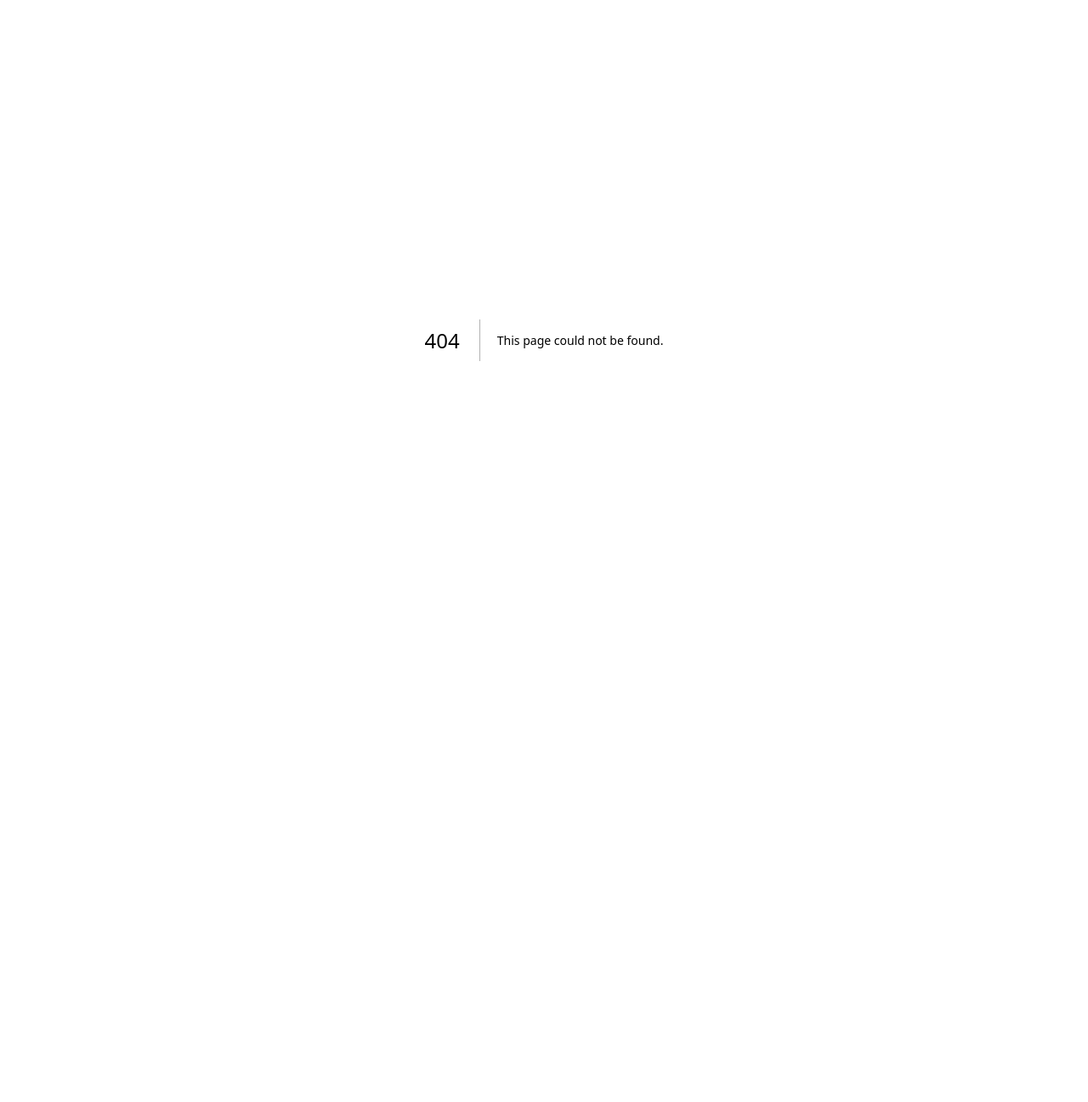
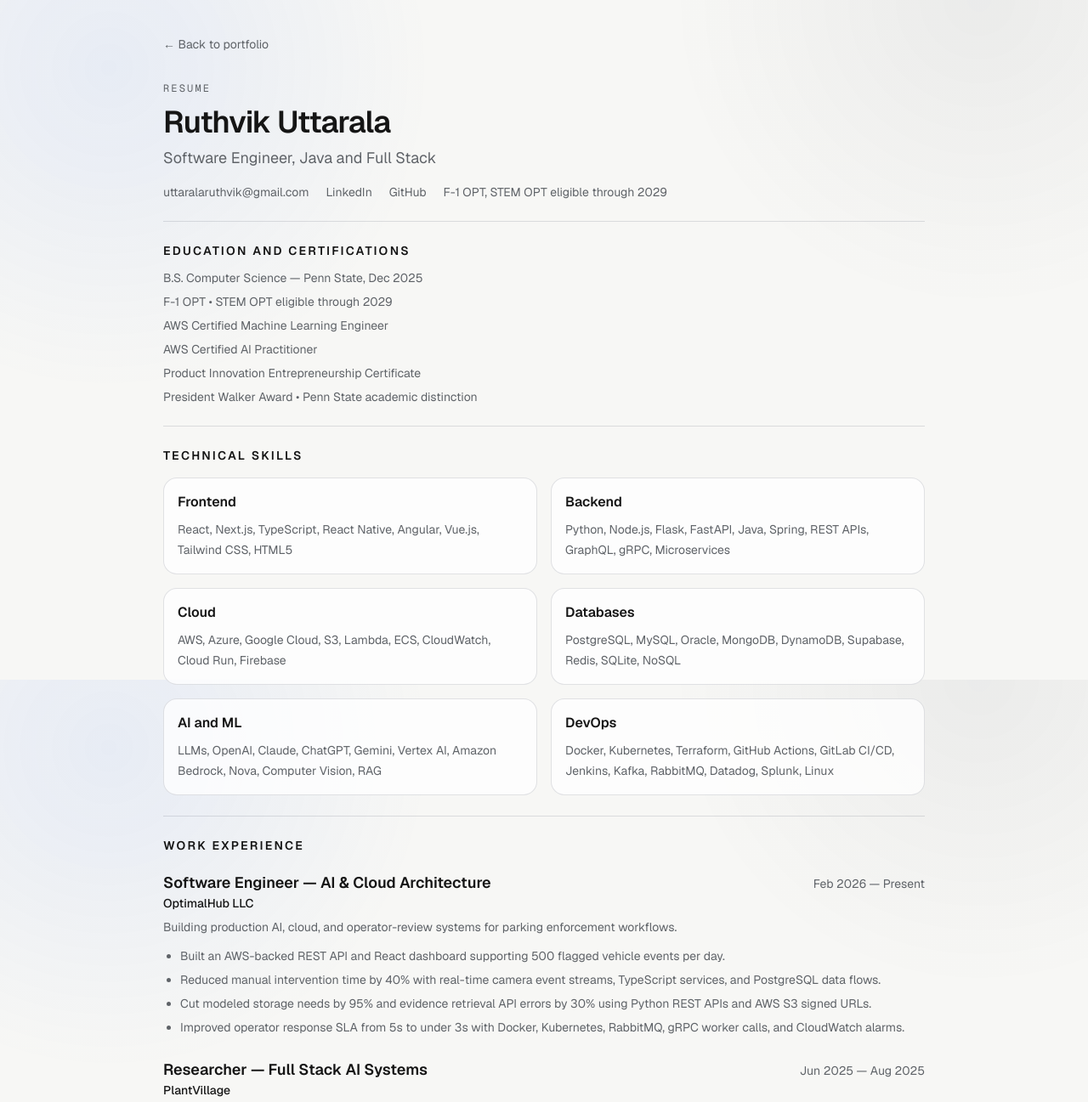
Before and after one commit to Ruthvik-Uttarala/ruthvik-portfolio, a Next.js app: page /resume in a window 1280 px wide. Before the commit this address had no page. Shown: the top 1297 px of the page at 85% size. Before the commit the page ends 800 px from the top, so only its background shows below. Built offline with nearby package versions, Linux system fonts and the light colour scheme.

Commit message:
Update portfolio with latest resume content

```diff
--- a/app/globals.css
+++ b/app/globals.css
@@ -1,18 +1,18 @@
 @import "tailwindcss";
 
 :root {
-  --bg: #0e0d0b;
-  --text: #f2eee7;
-  --muted: #9c978f;
-  --accent: #c87842;
-  --accent-soft: rgba(224, 151, 92, 0.45);
-  --steel: #718aa3;
-  --line: rgba(242, 238, 231, 0.14);
-  --line-soft: rgba(242, 238, 231, 0.06);
-  --surface: rgba(27, 24, 20, 0.62);
-  --surface-elev: rgba(37, 32, 28, 0.64);
-  --surface-hover: rgba(54, 47, 40, 0.56);
-  --surface-transparent: rgba(11, 10, 8, 0.62);
+  --bg: #f7f7f5;
+  --text: #151515;
+  --muted: #5f6368;
+  --accent: #2563eb;
+  --accent-soft: rgba(37, 99, 235, 0.26);
+  --steel: #475569;
+  --line: rgba(15, 23, 42, 0.12);
+  --line-soft: rgba(15, 23, 42, 0.07);
+  --surface: rgba(255, 255, 255, 0.76);
+  --surface-elev: rgba(255, 255, 255, 0.92);
+  --surface-hover: rgba(241, 245, 249, 0.96);
+  --surface-transparent: rgba(255, 255, 255, 0.72);
 }
 
 @theme inline {
@@ -23,7 +23,10 @@
 }
 
 body {
-  background: var(--bg);
+  background:
+    radial-gradient(circle at 10% 10%, rgba(37, 99, 235, 0.08), transparent 28%),
+    radial-gradient(circle at 90% 0%, rgba(15, 23, 42, 0.05), transparent 26%),
+    var(--bg);
   color: var(--text);
   font-family: var(--font-geist-sans), "Inter", ui-sans-serif, system-ui;
 }
@@ -33,7 +36,7 @@
 }
 
 .grain {
-  background-image: radial-gradient(rgba(255, 255, 255, 0.1) 0.5px, transparent 0.5px);
+  background-image: radial-gradient(rgba(15, 23, 42, 0.08) 0.5px, transparent 0.5px);
   background-size: 2px 2px;
 }
 
@@ -44,8 +47,13 @@
 
 a:focus-visible,
 button:focus-visible {
-  box-shadow: 0 0 0 2px rgba(224, 151, 92, 0.4);
+  box-shadow: 0 0 0 2px rgba(37, 99, 235, 0.36);
   border-radius: 10px;
+}
+
+::selection {
+  background: rgba(37, 99, 235, 0.18);
+  color: var(--text);
 }
 
 @media (prefers-reduced-motion: reduce) {
--- a/app/layout.tsx
+++ b/app/layout.tsx
@@ -13,22 +13,22 @@
 });
 
 export const metadata: Metadata = {
-  metadataBase: new URL("https://ruthvik-portfolio-one.vercel.app"),
-  title: "Ruthvik Uttarala — Software Engineer | AI, Cloud & Full Stack",
+  metadataBase: new URL("https://ruthvik-portfolio-eight.vercel.app"),
+  title: "Ruthvik Uttarala — Software Engineer | Full Stack, AI & Cloud",
   description:
-    "Portfolio of Ruthvik Uttarala, a software engineer building AI products, cloud infrastructure, and full-stack systems.",
+    "Portfolio of Ruthvik Uttarala, a software engineer building full-stack applications, AI systems, REST APIs, and cloud platforms.",
   openGraph: {
-    title: "Ruthvik Uttarala — Software Engineer | AI, Cloud & Full Stack",
+    title: "Ruthvik Uttarala — Software Engineer | Full Stack, AI & Cloud",
     description:
-      "Portfolio of Ruthvik Uttarala, a software engineer building AI products, cloud infrastructure, and full-stack systems.",
+      "Portfolio of Ruthvik Uttarala, a software engineer building full-stack applications, AI systems, REST APIs, and cloud platforms.",
     type: "website",
     images: [{ url: "/opengraph-image", width: 1200, height: 630 }],
   },
   twitter: {
     card: "summary_large_image",
-    title: "Ruthvik Uttarala — Software Engineer | AI, Cloud & Full Stack",
+    title: "Ruthvik Uttarala — Software Engineer | Full Stack, AI & Cloud",
     description:
-      "Portfolio of Ruthvik Uttarala, a software engineer building AI products, cloud infrastructure, and full-stack systems.",
+      "Portfolio of Ruthvik Uttarala, a software engineer building full-stack applications, AI systems, REST APIs, and cloud platforms.",
     images: ["/opengraph-image"],
   },
   icons: {
--- a/app/opengraph-image.tsx
+++ b/app/opengraph-image.tsx
@@ -17,19 +17,21 @@
           display: "flex",
           flexDirection: "column",
           justifyContent: "space-between",
-          background: "#0E0D0B",
-          color: "#F2EEE7",
+          background: "#F7F7F5",
+          color: "#151515",
           padding: "56px",
           fontFamily: "sans-serif",
-          border: "1px solid rgba(242,238,231,0.15)",
+          border: "1px solid rgba(15,23,42,0.12)",
         }}
       >
-        <div style={{ fontSize: 18, letterSpacing: "0.32em", color: "#9C978F" }}>RU / 26</div>
-        <div style={{ maxWidth: 930, display: "flex", flexDirection: "column" }}>
-          <div style={{ fontSize: 66, lineHeight: 1.06, fontWeight: 600 }}>I build AI products that survive real users.</div>
-          <div style={{ marginTop: 20, fontSize: 30, color: "#C87842" }}>Ruthvik Uttarala — Software Engineer</div>
+        <div style={{ fontSize: 18, letterSpacing: "0.28em", color: "#5F6368" }}>RU / SOFTWARE ENGINEER</div>
+        <div style={{ maxWidth: 960, display: "flex", flexDirection: "column" }}>
+          <div style={{ fontSize: 64, lineHeight: 1.06, fontWeight: 700 }}>
+            Full Stack, AI, and Cloud Systems
+          </div>
+          <div style={{ marginTop: 22, fontSize: 30, color: "#2563EB" }}>Ruthvik Uttarala — Penn State CS</div>
         </div>
-        <div style={{ fontSize: 22, color: "#9C978F" }}>AI / Cloud / Full Stack</div>
+        <div style={{ fontSize: 22, color: "#5F6368" }}>React / TypeScript / Python / AWS / APIs / AI Systems</div>
       </div>
     ),
     { ...size },
--- a/app/page.tsx
+++ b/app/page.tsx
@@ -1,5 +1,4 @@
 import { ContactSection } from "@/components/contact-section";
-import { CustomCursor } from "@/components/custom-cursor";
 import { ExperienceTimeline } from "@/components/experience-timeline";
 import { Hero } from "@/components/hero";
 import { Nav } from "@/components/nav";
@@ -11,11 +10,9 @@
 export default function Home() {
   return (
     <div className="relative min-h-screen">
-      <CustomCursor />
       <Nav />
       <main>
-        <div className="pointer-events-none absolute inset-0 bg-[radial-gradient(circle_at_12%_18%,rgba(200,120,66,0.07),transparent_34%),radial-gradient(circle_at_84%_4%,rgba(113,138,163,0.09),transparent_30%)]" />
-        <div className="pointer-events-none absolute inset-0 grain opacity-[0.28]" />
+        <div className="pointer-events-none absolute inset-0 bg-[radial-gradient(circle_at_12%_18%,rgba(88,119,176,0.08),transparent_34%),radial-gradient(circle_at_84%_4%,rgba(16,24,40,0.05),transparent_30%)]" />
         <Hero />
         <ProjectGrid />
         <ExperienceTimeline />
--- /dev/null
+++ b/app/resume/page.tsx
@@ -0,0 +1,90 @@
+import { credentials, experiences, projects, profile, stackGroups } from "@/data/portfolio";
+
+export const metadata = {
+  title: "Resume — Ruthvik Uttarala",
+  description: "Resume for Ruthvik Uttarala, Software Engineer.",
+};
+
+export default function ResumePage() {
+  return (
+    <main className="mx-auto min-h-screen max-w-[960px] px-5 py-10 text-[var(--text)] sm:px-8">
+      <a href="/" className="text-sm text-[var(--muted)] hover:text-[var(--text)]">
+        ← Back to portfolio
+      </a>
+
+      <header className="mt-8 border-b border-[var(--line)] pb-6">
+        <p className="font-mono text-xs tracking-[0.18em] text-[var(--muted)] uppercase">Resume</p>
+        <h1 className="mt-3 text-4xl font-semibold tracking-tight">Ruthvik Uttarala</h1>
+        <p className="mt-2 text-lg text-[var(--muted)]">Software Engineer, Java and Full Stack</p>
+        <div className="mt-4 flex flex-wrap gap-x-5 gap-y-2 text-sm text-[var(--muted)]">
+          <a href={profile.email} className="hover:text-[var(--text)]">uttaralaruthvik@gmail.com</a>
+          <a href={profile.linkedin} className="hover:text-[var(--text)]">LinkedIn</a>
+          <a href={profile.github} className="hover:text-[var(--text)]">GitHub</a>
+          <span>F-1 OPT, STEM OPT eligible through 2029</span>
+        </div>
+      </header>
+
+      <section className="py-6">
+        <h2 className="text-sm font-semibold tracking-[0.16em] uppercase">Education and Certifications</h2>
+        <div className="mt-3 grid gap-2 text-sm text-[var(--muted)]">
+          {credentials.map((item) => (
+            <p key={item}>{item}</p>
+          ))}
+        </div>
+      </section>
+
+      <section className="border-t border-[var(--line)] py-6">
+        <h2 className="text-sm font-semibold tracking-[0.16em] uppercase">Technical Skills</h2>
+        <div className="mt-4 grid gap-4 sm:grid-cols-2">
+          {stackGroups.map((group) => (
+            <div key={group.name} className="rounded-2xl border border-[var(--line)] bg-[var(--surface)] p-4">
+              <h3 className="font-semibold">{group.name}</h3>
+              <p className="mt-2 text-sm leading-6 text-[var(--muted)]">{group.tools.join(", ")}</p>
+            </div>
+          ))}
+        </div>
+      </section>
+
+      <section className="border-t border-[var(--line)] py-6">
+        <h2 className="text-sm font-semibold tracking-[0.16em] uppercase">Work Experience</h2>
+        <div className="mt-5 space-y-6">
+          {experiences.map((item) => (
+            <article key={item.company}>
+              <div className="flex flex-wrap items-baseline justify-between gap-2">
+                <h3 className="text-lg font-semibold">{item.role}</h3>
+                <p className="text-sm text-[var(--muted)]">{item.dates}</p>
+              </div>
+              <p className="text-sm font-medium">{item.company}</p>
+              <p className="mt-2 text-sm text-[var(--muted)]">{item.context}</p>
+              <ul className="mt-3 list-disc space-y-1 pl-5 text-sm leading-6 text-[var(--muted)]">
+                {item.outcomes.map((outcome) => (
+                  <li key={outcome}>{outcome}</li>
+                ))}
+              </ul>
+            </article>
+          ))}
+        </div>
+      </section>
+
+      <section className="border-t border-[var(--line)] py-6">
+        <h2 className="text-sm font-semibold tracking-[0.16em] uppercase">Projects</h2>
+        <div className="mt-5 space-y-5">
+          {projects.map((project) => (
+            <article key={project.id}>
+              <h3 className="text-lg font-semibold">{project.title}</h3>
+              <p className="mt-1 text-sm text-[var(--muted)]">{project.stack.join(", ")}</p>
+              <p className="mt-2 text-sm leading-6 text-[var(--muted)]">{project.buildResult}</p>
+              {project.metrics ? (
+                <ul className="mt-2 list-disc space-y-1 pl-5 text-sm text-[var(--muted)]">
+                  {project.metrics.map((metric) => (
+                    <li key={metric}>{metric}</li>
+                  ))}
+                </ul>
+              ) : null}
+            </article>
+          ))}
+        </div>
+      </section>
+    </main>
+  );
+}
--- a/data/portfolio.ts
+++ b/data/portfolio.ts
@@ -1,5 +1,5 @@
 export type Project = {
-  id: "silvervisit" | "orbit" | "flowcart" | "novaarchitect" | "edgerag";
+  id: "silvervisit" | "orbit" | "flowwick" | "novaarchitect";
   category: string;
   title: string;
   problem: string;
@@ -22,21 +22,20 @@
 
 export const profile = {
   name: "Ruthvik Uttarala",
-  shortMark: "RU / 26",
-  availability: "AVAILABLE FOR SOFTWARE ENGINEERING ROLES / 2026",
-  headline: "I build AI products that survive real users.",
+  shortMark: "RU / SWE",
+  availability: "SOFTWARE ENGINEER • FULL STACK • AI SYSTEMS • CLOUD PLATFORMS",
+  headline: "Software Engineer building production-ready full-stack, AI, and cloud systems.",
   subheadline:
-    "Software engineer building applied AI, cloud infrastructure, and full-stack systems — from telehealth navigation and deployment orchestration to RAG support tools and computer vision workflows.",
+    "Penn State Computer Science graduate with hands-on experience shipping React, TypeScript, Python, REST APIs, AWS, Firebase, Supabase, CI/CD, and AI-powered systems for real users and measurable business outcomes.",
   identity:
-    "Penn State CS ’25  •  AWS ML Engineer – Associate  •  Based in the U.S.",
-  email: "mailto:ruthvikuttarala@gmail.com",
+    "B.S. Computer Science — Penn State • F-1 OPT • STEM OPT eligible through 2029 • AWS ML / AI certified",
+  email: "mailto:uttaralaruthvik@gmail.com",
   github: "https://github.com/Ruthvik-Uttarala",
   linkedin: "https://www.linkedin.com/in/ruthvik-uttarala-09918a251/",
   location: "United States",
 };
 
-// TODO: Add final resume PDF at /public/resume.pdf
-export const resumeHref = "/resume.pdf";
+export const resumeHref = "/resume";
 
 export const navItems = [
   { id: "work", label: "Work" },
@@ -51,134 +50,155 @@
     category: "Assistive AI / Telehealth",
     title: "SilverVisit AI",
     problem:
-      "Older adults can struggle to navigate complex telehealth portals without losing context or confidence.",
+      "Telehealth portals can create navigation friction for older adults when tasks require many steps, context switches, and unsupported page states.",
     buildResult:
-      "Built a multimodal Chrome extension that converts typed or spoken goals into grounded on-screen actions, enforcing telehealth-only guardrails and limiting execution to one safe action per turn.",
-    stack: ["Vertex AI", "Cloud Run", "Firestore", "Chrome Extension", "Multimodal AI"],
+      "Built a React and TypeScript Chrome MV3 assistant that converts typed or spoken telehealth goals into safe UI actions through Node.js REST APIs, Cloud Run, Vertex AI, Firestore traces, and guardrails.",
+    stack: ["React", "TypeScript", "Node.js", "Chrome MV3", "Cloud Run", "Vertex AI", "Firestore"],
     repoUrl: "https://github.com/Ruthvik-Uttarala/silvervisit-ai",
-    badge: "1 safe action / turn",
+    badge: "90% task completion",
+    metrics: ["40+ workflows automated", "35% lower navigation-failure risk", "auditable UI actions"],
   },
   {
-    id: "orbit",
-    category: "Developer Infrastructure / Agents",
-    title: "Orbit",
+    id: "flowwick",
+    category: "Agentic Commerce / Full Stack",
+    title: "Flowwick",
     problem:
-      "Deployments become confusing when non-technical builders and AI agents cannot see what is actually happening in the release pipeline.",
+      "Launching a product across Shopify and Instagram is still too manual when product copy, media, status tracking, and API publishing live in separate workflows.",
     buildResult:
-      "Designed a GitLab Duo-powered deployment orchestration platform with a four-stage workflow: validate, trigger, verify, report — surfaced through status APIs and real-time UI tracking.",
-    stack: ["GitLab Duo", "CI/CD", "Vercel", "Supabase", "REST APIs"],
-    repoUrl: "https://gitlab.com/gitlab-ai-hackathon-group1/gitlab-ai-hackathon-project.git",
-    badge: "4-stage deploy workflow",
-  },
-  {
-    id: "flowcart",
-    category: "Agentic Commerce / Full Stack",
-    title: "FlowCart",
-    problem:
-      "Publishing one product across commerce and social channels is still unnecessarily manual.",
-    buildResult:
-      "Built a multi-agent product launch engine that transforms raw product inputs into Shopify listings and Instagram-ready posts through structured API orchestration and real-time status tracking.",
-    stack: ["Next.js", "TypeScript", "Shopify API", "Instagram Graph API", "Supabase", "AI Agents"],
+      "Shipped a Next.js and Supabase product-launch workflow that turns structured product inputs into Shopify listings and Instagram publishing flows with typed AI outputs and real-time monitoring.",
+    stack: ["Next.js", "TypeScript", "Supabase", "Shopify Admin API", "Instagram Graph API", "OpenAI", "Gemini"],
     repoUrl: "https://github.com/Ruthvik-Uttarala/FlowCart",
+    demoUrl: "#",
+    badge: "<90s per item",
+    metrics: ["10 min → under 90s upload time", "95% structured API success", "25 product batches"],
   },
   {
     id: "novaarchitect",
     category: "Cloud Infrastructure / AI Agent",
     title: "NovaArchitect",
     problem:
-      "Cloud architecture changes are risky when teams cannot simulate cost, uptime, and security tradeoffs before implementation.",
+      "Cloud architecture changes are risky when teams cannot quickly compare cost, uptime, and security tradeoffs before implementation.",
     buildResult:
-      "Engineered an autonomous infrastructure strategy agent using Python, FastAPI, and Amazon Nova, reducing modeled error rates by over 80% in 3× traffic-spike scenarios through simulation-driven remediation plans.",
-    stack: ["Amazon Nova", "Python", "FastAPI", "AWS", "Next.js", "Simulation"],
+      "Built a FastAPI and Next.js infrastructure simulation agent using Amazon Bedrock, Nova, Recharts, REST APIs, and KPI cards to convert simulation outputs into actionable reports.",
+    stack: ["Next.js", "TypeScript", "Python", "FastAPI", "AWS", "Amazon Bedrock", "Nova", "Recharts"],
     repoUrl: "https://github.com/Ruthvik-Uttarala/nova-architect",
-    metrics: ["80%+ lower modeled error rate", "3× traffic simulation"],
+    demoUrl: "#",
+    badge: "30% modeled savings",
+    metrics: ["30% modeled monthly AWS savings", "5 simulations", "70% faster infrastructure decisions"],
   },
   {
-    id: "edgerag",
-    category: "Edge AI / RAG",
-    title: "EdgeRAG Helpdesk",
+    id: "orbit",
+    category: "Developer Infrastructure / Release Orchestration",
+    title: "Orbit",
     problem:
-      "Operational teams need reliable answers from runbooks without digging through scattered documentation during incidents.",
+      "Deployment decisions slow down when pipeline state, authentication context, Vercel outcomes, and GitLab release history are scattered.",
     buildResult:
-      "Built an edge-deployed RAG helpdesk for SRE runbooks, returning cited answers from tenant-filtered Vectorize retrieval and supporting faster triage for latency and 5xx incidents.",
-    stack: ["Cloudflare Workers", "Vectorize", "RAG", "SRE Runbooks", "Edge Deployment"],
-    repoUrl: "https://github.com/Ruthvik-Uttarala/edge-rag-helpdesk",
-    demoUrl: "https://lnkd.in/eNvyfE6D",
+      "Built a GitLab Duo-powered release orchestration dashboard with React, TypeScript, Node.js REST APIs, Supabase persistence, GitLab CI/CD integration, and 1s status polling.",
+    stack: ["React", "TypeScript", "Node.js", "REST APIs", "GitLab CI/CD", "Vercel", "Supabase"],
+    repoUrl: "https://gitlab.com/gitlab-ai-hackathon-group1/gitlab-ai-hackathon-project.git",
+    demoUrl: "#",
+    badge: "4-stage pipeline",
+    metrics: ["50 deployment runs tracked", "60% faster release decisions", "1s status polling"],
   },
 ];
 
 export const experiences: ExperienceItem[] = [
   {
     company: "OptimalHub LLC",
-    role: "Software Engineer, AI & Cloud Architecture",
+    role: "Software Engineer — AI & Cloud Architecture",
     dates: "Feb 2026 — Present",
-    context: "Building AI and cloud workflows for parking-enforcement review systems.",
+    context:
+      "Building production AI, cloud, and operator-review systems for parking enforcement workflows.",
     outcomes: [
-      "500 modeled events / day",
-      "750 monthly violations supported",
-      "8 CloudWatch alarms + 200 acceptance test scenarios",
+      "Built an AWS-backed REST API and React dashboard supporting 500 flagged vehicle events per day.",
+      "Reduced manual intervention time by 40% with real-time camera event streams, TypeScript services, and PostgreSQL data flows.",
+      "Cut modeled storage needs by 95% and evidence retrieval API errors by 30% using Python REST APIs and AWS S3 signed URLs.",
+      "Improved operator response SLA from 5s to under 3s with Docker, Kubernetes, RabbitMQ, gRPC worker calls, and CloudWatch alarms.",
     ],
-    technologies: ["Firebase Cloud Functions", "AWS S3", "CloudWatch", "Computer Vision Workflows"],
+    technologies: ["Python", "TypeScript", "React", "REST APIs", "PostgreSQL", "AWS S3", "CloudWatch", "RabbitMQ", "Docker", "Kubernetes"],
   },
   {
     company: "PlantVillage",
-    role: "Researcher",
+    role: "Researcher — Full Stack AI Systems",
     dates: "Jun 2025 — Aug 2025",
-    context: "Developed computer vision pipelines for plant disease detection under real network constraints.",
-    outcomes: ["83% model accuracy", "0.68 → 0.85 minority-class F1", "50% → 20% upload failures"],
-    technologies: ["TensorFlow", "MobileNetV2", "AWS S3", "React Native", "SQLite"],
+    context:
+      "Built computer vision and mobile data pipelines for field-collected plant disease submissions under constrained network conditions.",
+    outcomes: [
+      "Processed 8,000 image submissions through a Python and Flask REST API with PostgreSQL, AWS S3, and CI/CD validation.",
+      "Delivered 83% end-to-end classification accuracy to a React Native mobile client.",
+      "Improved minority-class API response accuracy by 25%, raising F1 from 0.68 to 0.85.",
+      "Reduced AWS S3 upload failure rates by 60% with retry logic, exponential backoff, and multipart upload support.",
+      "Cut API-to-UI data latency by 87%, from 15s to 2s, with Firebase sync and SQLite offline caching.",
+    ],
+    technologies: ["Python", "Flask", "React Native", "TypeScript", "Firebase", "SQLite", "AWS S3", "PostgreSQL", "CI/CD"],
   },
   {
     company: "Happy Valley LaunchBox",
-    role: "Full Stack Developer / Software Engineer",
+    role: "Full Stack Developer",
     dates: "Sep 2023 — Mar 2024",
-    context: "Shipped full-stack systems across edtech and commerce workflows.",
-    outcomes: ["500+ daily active users", "32% faster API responses", "25% lower compute cost", "55% lower LCP"],
-    technologies: ["React", "Next.js", "Node.js", "MongoDB", "Redis", "AWS Lambda", "Azure Functions"],
+    context:
+      "Shipped customer-facing accelerator products across web, backend, payments, infrastructure, and reliability workflows.",
+    outcomes: [
+      "Built two customer-facing apps with React, TypeScript, and Python Flask REST APIs serving 100+ daily active users.",
+      "Raised Lighthouse mobile performance from 50 to 70 while meeting WCAG AA checks.",
+      "Cut REST API latency 32%, from 1.9s to 1.3s, across Java Spring Boot, Python service paths, and PostgreSQL indexes.",
+      "Scaled throughput to 100+ concurrent users with RabbitMQ queues, Redis caching, and AWS ECS containers.",
+      "Reduced inventory mismatches 70% and cut release time from 3 hours to under 20 minutes with Stripe webhooks, GraphQL inventory queries, Terraform, and GitHub Actions.",
+    ],
+    technologies: ["React", "TypeScript", "Python", "Flask", "Java Spring Boot", "PostgreSQL", "RabbitMQ", "Redis", "AWS ECS", "Terraform", "GitHub Actions"],
   },
 ];
 
 export const principles = [
   {
     id: "01",
-    title: "Make the system visible",
-    copy: "Users trust products when they can understand status, progress, and failure.",
+    title: "Build recruiter-readable systems",
+    copy: "Every project should quickly explain the user problem, the architecture, the measurable impact, and the production constraints.",
   },
   {
     id: "02",
-    title: "Measure what improves",
-    copy: "Latency, reliability, accuracy, and cost are product decisions — not just backend metrics.",
+    title: "Ship measurable outcomes",
+    copy: "Latency, accuracy, reliability, cost, and operator time are treated as product metrics, not just engineering details.",
   },
   {
     id: "03",
-    title: "Ship with guardrails",
-    copy: "AI becomes useful when actions are constrained, observable, and tied to real workflows.",
+    title: "Keep AI constrained and observable",
+    copy: "AI systems become useful when actions are guarded, logged, auditable, and integrated into real workflows.",
   },
 ];
 
 export const stackGroups = [
   {
-    name: "Interfaces",
-    tools: ["React", "Next.js", "TypeScript", "React Native", "Tailwind CSS"],
+    name: "Frontend",
+    tools: ["React", "Next.js", "TypeScript", "React Native", "Angular", "Vue.js", "Tailwind CSS", "HTML5"],
   },
   {
-    name: "Systems",
-    tools: ["Node.js", "FastAPI", "REST APIs", "Redis", "MongoDB", "Firebase"],
+    name: "Backend",
+    tools: ["Python", "Node.js", "Flask", "FastAPI", "Java", "Spring", "REST APIs", "GraphQL", "gRPC", "Microservices"],
   },
   {
-    name: "AI / ML",
-    tools: ["Python", "TensorFlow", "PyTorch", "Vertex AI", "Amazon Nova", "RAG"],
+    name: "Cloud",
+    tools: ["AWS", "Azure", "Google Cloud", "S3", "Lambda", "ECS", "CloudWatch", "Cloud Run", "Firebase"],
   },
   {
-    name: "Cloud / Reliability",
-    tools: ["AWS", "Azure", "Cloud Run", "Lambda", "S3", "CloudWatch", "Docker", "CI/CD"],
+    name: "Databases",
+    tools: ["PostgreSQL", "MySQL", "Oracle", "MongoDB", "DynamoDB", "Supabase", "Redis", "SQLite", "NoSQL"],
+  },
+  {
+    name: "AI and ML",
+    tools: ["LLMs", "OpenAI", "Claude", "ChatGPT", "Gemini", "Vertex AI", "Amazon Bedrock", "Nova", "Computer Vision", "RAG"],
+  },
+  {
+    name: "DevOps",
+    tools: ["Docker", "Kubernetes", "Terraform", "GitHub Actions", "GitLab CI/CD", "Jenkins", "Kafka", "RabbitMQ", "Datadog", "Splunk", "Linux"],
   },
 ];
 
 export const credentials = [
   "B.S. Computer Science — Penn State, Dec 2025",
-  "Minor — Product Innovation Entrepreneurship",
-  "AWS Certified Machine Learning Engineer – Associate",
+  "F-1 OPT • STEM OPT eligible through 2029",
+  "AWS Certified Machine Learning Engineer",
   "AWS Certified AI Practitioner",
-  "President Walker Award",
+  "Product Innovation Entrepreneurship Certificate",
+  "President Walker Award • Penn State academic distinction",
 ];
```
Also changed, not shown: components/hero.tsx (+10 -7 lines), 1 other file (tests, documents, lock files or other folders).
